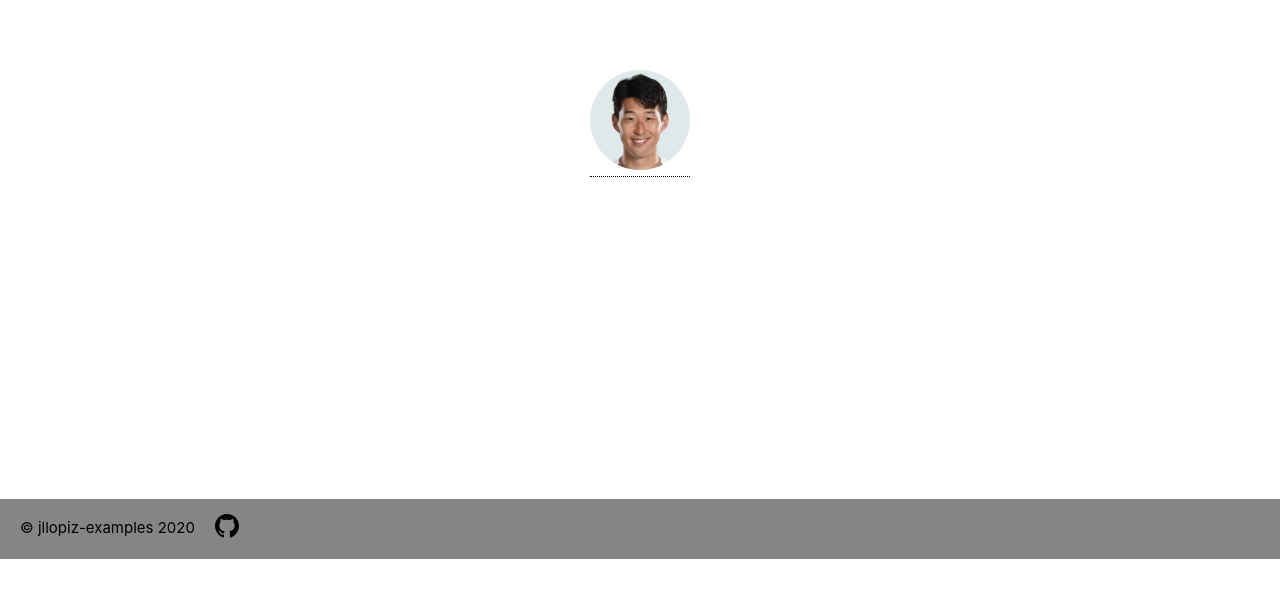
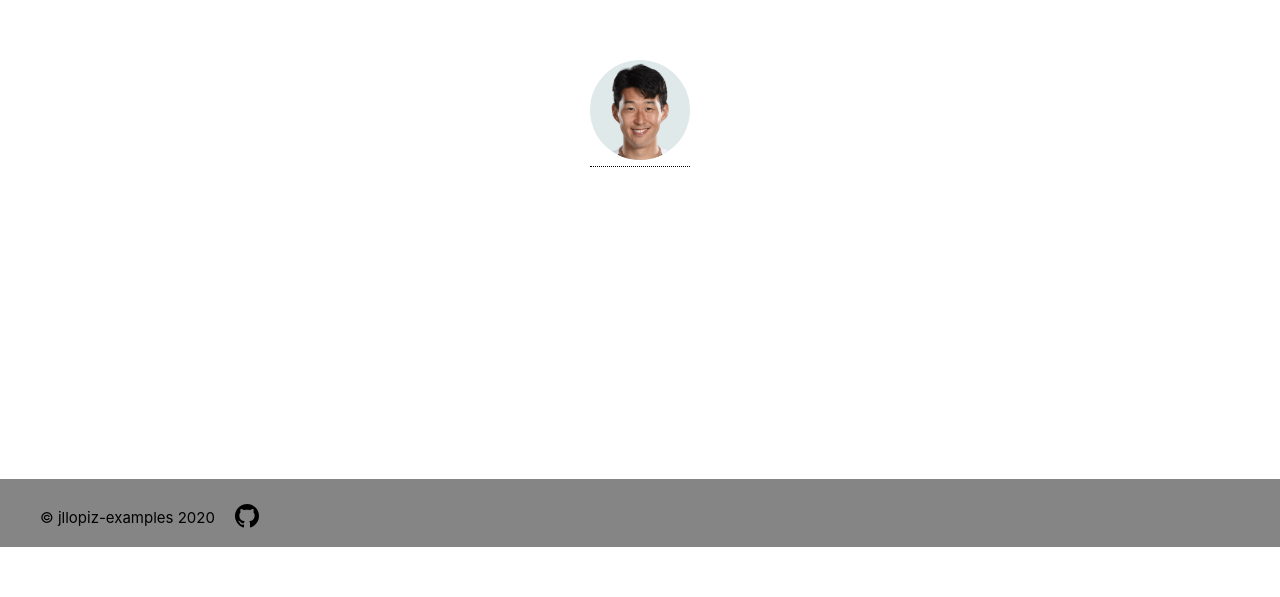
Before and after one commit to jllopiz90/card_on_hover, a React (Create React App) app: page / in a window 1280 px wide. Shown: the part 253-850 px from the top of the page. After the commit the page ends 800 px from the top, so only its background shows below. Built offline with nearby package versions, Linux system fonts and the light colour scheme.

Commit message:
improves to the css (footer and tooltip)

```diff
--- a/src/App.css
+++ b/src/App.css
@@ -8,25 +8,22 @@
 }
 
 .App {
+  display: flex;
+  flex-direction: column;
   text-align: center;
   background-color: #ffffff;
-  min-height: 94vh;
-  display: flex;
-  flex-direction: column;
   align-items: center;
   justify-content: center;
   font-size: calc(10px + 2vmin);
   color: var(--black);
+  flex: 1 0 auto;
 }
 
 footer {
-  height: 50px;
+  flex-shrink: 0;
   align-items: flex-start;
-  padding-top: 10px;
+  padding: 20px;
   background-color: rgba(0, 0, 0, 0.479);
-  @media (max-width: 450px) {
-    height: 50px;
-  }
 }
 
 footer a {
@@ -41,7 +38,6 @@ footer p {
   padding: 0;
   margin: 0;
   font-size: 15px;
-  color: var(--anyColor);
 }
 
 footer span {
--- a/src/components/CardOnHover.jsx
+++ b/src/components/CardOnHover.jsx
@@ -81,7 +81,7 @@ function CardOnHover(props) {
   );
 
   return (
-    <Tooltip content={getCardContent()} position="left" noPadding>
+    <Tooltip content={getCardContent()} position="center" noPadding>
       {children}
     </Tooltip>
   )
--- a/src/components/Tooltip.jsx
+++ b/src/components/Tooltip.jsx
@@ -23,15 +23,15 @@ const ContentContainer = styled.span`
   z-index: 1;
   top:  ${props => (props.position === 'bottom' && '100%')
    || ((props.position === 'right' || props.position === 'left') && '-75px') || '' };
-  bottom:  ${props => props.position === 'top' ? '100%' : ""};
+  bottom:  ${props => (props.position === 'top' && '100%') || (props.position === 'center' && '-300%') || ""};
   left: ${
-    props => ((props.position === 'bottom' || props.position === 'top') && '50%')
+    props => ((props.position === 'bottom' || props.position === 'top' || props.position === 'center') && '50%')
       || (props.position === 'right' && '105%')
       || ''
   };
   right: ${props => props.position === 'left' ? '105%' : ''};
   margin-left: ${
-    props => props.position === 'bottom' || props.position === 'top' ? "-60px" : ""/* Use half of the width (120/2 = 60), to center the tooltip */
+    props => props.position === 'bottom' || props.position === 'top' || props.position === 'center' ? "-60px" : ""/* Use half of the width (120/2 = 60), to center the tooltip */
   };
 `;
 
--- a/src/index.css
+++ b/src/index.css
@@ -1,3 +1,6 @@
+html, body {
+  height: 100%;
+}
 body {
   margin: 0;
   font-family: -apple-system, BlinkMacSystemFont, 'Segoe UI', 'Roboto', 'Oxygen',
@@ -5,9 +8,17 @@ body {
     sans-serif;
   -webkit-font-smoothing: antialiased;
   -moz-osx-font-smoothing: grayscale;
+  display: flex;
+  flex-direction: column;
 }
 
 code {
   font-family: source-code-pro, Menlo, Monaco, Consolas, 'Courier New',
     monospace;
 }
+
+#root {
+  display: flex;
+  flex-direction: column;
+  flex: 1;
+}
```
